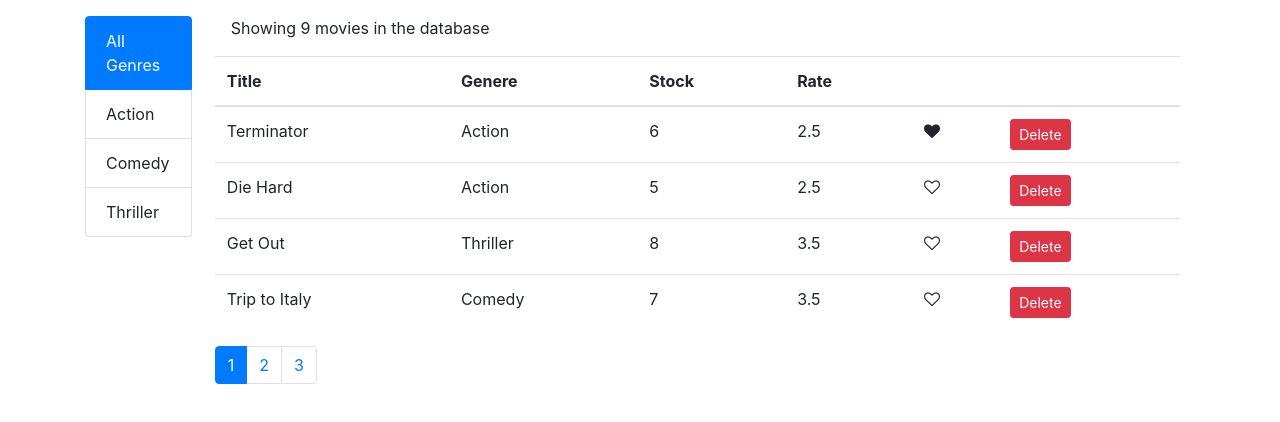
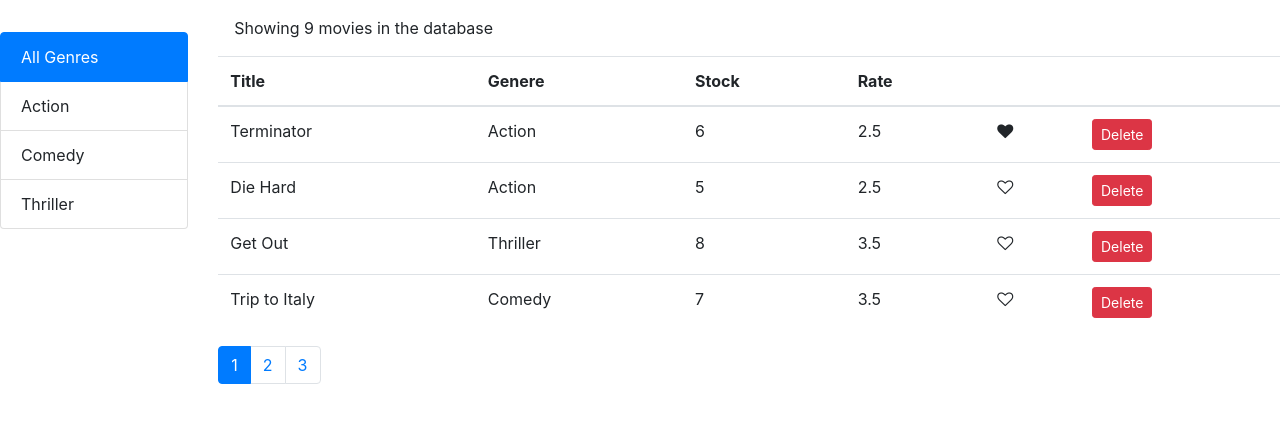
Before and after one commit to onnamani/movie-ratings, a React (Create React App) app: page / in a window 1280 px wide. Shown: the top 422 px of the page. Built offline with nearby package versions, Linux system fonts and the light colour scheme.

Commit message:
refactoring the state initialization to use compnentDidMount function

```diff
--- a/src/component/common/genres.jsx
+++ b/src/component/common/genres.jsx
@@ -1,16 +1,20 @@
-import React from 'react';
+import React from "react";
 
-const Genres = () => {
+const Genres = ({ genres }) => {
   return (
     <div>
       <ul className="list-group mt-3">
-        <li className="list-group-item active">All Genres</li>
-        <li className="list-group-item">Action</li>
-        <li className="list-group-item">Comedy</li>
-        <li className="list-group-item">Thriller</li>
+        <li key="all" className="list-group-item active">
+          All Genres
+        </li>
+        {genres.map((genre) => (
+          <li key={genre._id} className="list-group-item">
+            {genre.name}
+          </li>
+        ))}
       </ul>
     </div>
-   );
-}
+  );
+};
 
 export default Genres;
--- a/src/component/movies.jsx
+++ b/src/component/movies.jsx
@@ -8,12 +8,16 @@ import Genres from "./common/genres";
 
 class Movies extends Component {
   state = {
-    movies: getMovies(),
-    genre: getGenres(),
+    movies: [],
+    genres: [],
     pageSize: 4,
     currentPage: 1,
-    currentGenre: "Action"
+    currentGenre: "Action",
   };
+
+  componentDidMount() {
+    this.setState({ movies: getMovies(), genres: getGenres() })
+  }
 
   handleDelete = (movie) => {
     const movies = this.state.movies.filter((m) => m._id !== movie._id);
@@ -35,7 +39,13 @@ class Movies extends Component {
 
   render() {
     const { length: count } = this.state.movies;
-    const { pageSize, currentPage, movies: allMovies, currentGenre } = this.state;
+    const {
+      pageSize,
+      currentPage,
+      movies: allMovies,
+      currentGenre,
+      genres,
+    } = this.state;
 
     if (count === 0)
       return <p className="m-2 p-4">There are no movies in the database</p>;
@@ -44,12 +54,15 @@ class Movies extends Component {
     // console.log(movies)
 
     return (
-      <div className="container d-flex justify-content-center align-content-center">
-        <Genres
-        currentGenre={currentGenre}
-         />
-
-        <div className="ml-2 container">
+      <div className="row">
+        <div className="col-2 mt-3">
+          <Genres
+            currentGenre={currentGenre}
+            genres={genres}
+            onGenreChange={this.changeGenreList}
+          />
+        </div>
+        <div className="col">
           <p className="m-2 p-2">Showing {count} movies in the database</p>
           <table className="table">
             <thead>
@@ -95,7 +108,6 @@ class Movies extends Component {
             onPageChange={this.handlePageChange}
           />
         </div>
-
       </div>
     );
   }
```
